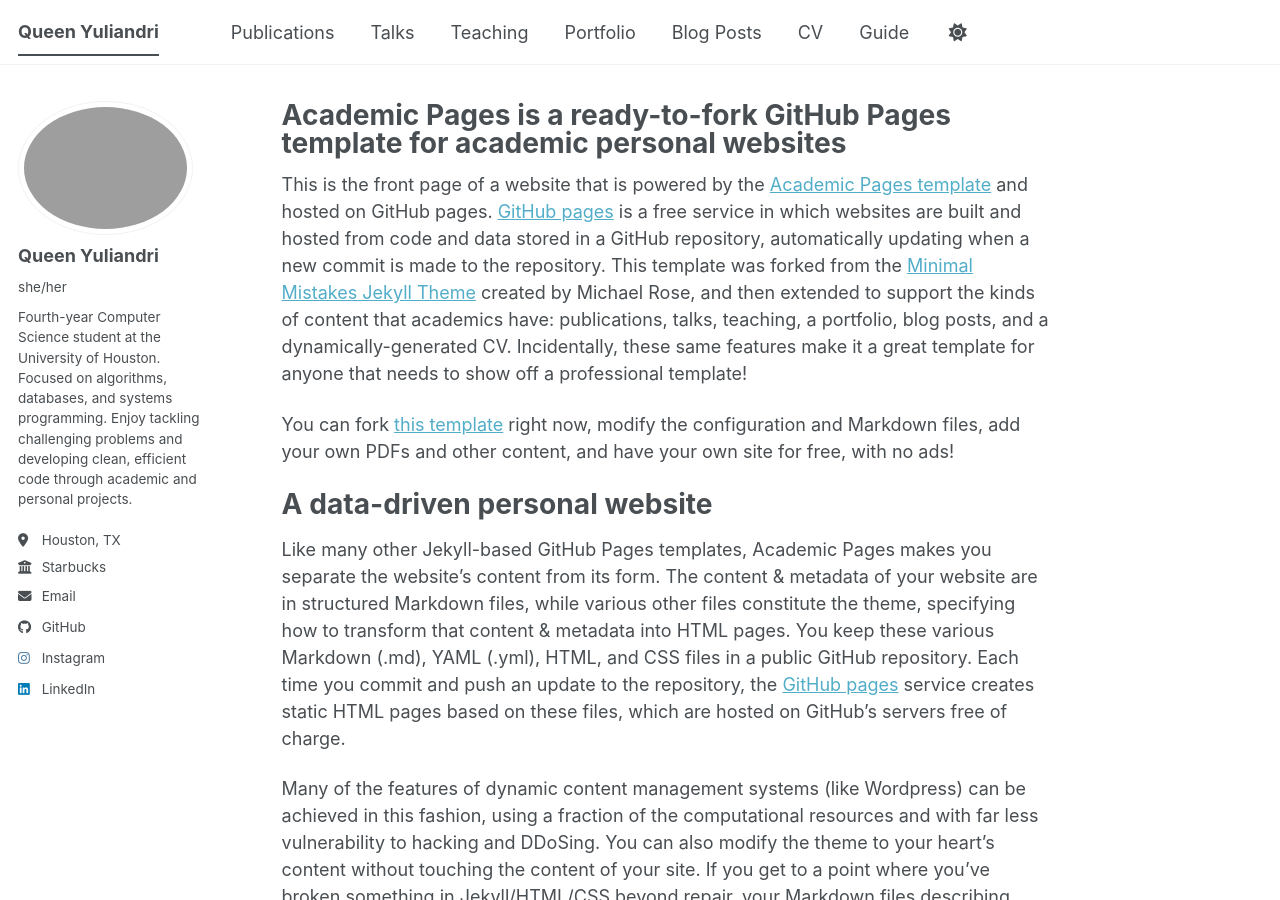
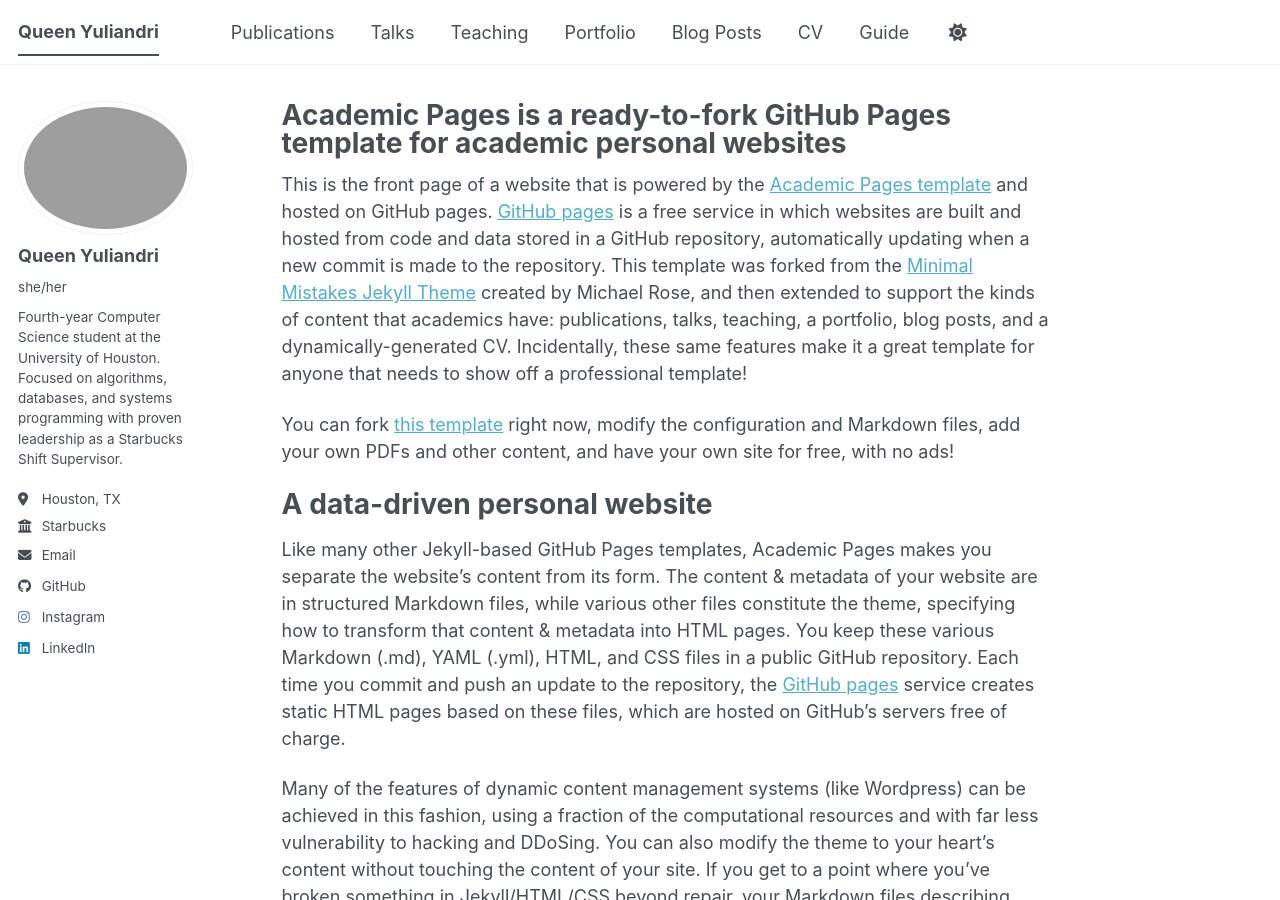
Before and after one commit to Queen-aty/Queen-aty.github.io, a Jekyll site: the page built from _pages/about.md, in a window 1280 px wide and 900 px high. Built offline with Jekyll 4.4.1, drawn with Linux system fonts in a browser that asks for light colours; a script bundle is joined from its source files by our own code; library files that are not in the unit come from our copies.

Commit message:
Update _config.yml

```diff
--- a/_config.yml
+++ b/_config.yml
@@ -26,7 +26,7 @@ author:
   avatar           : "IMG_1248.png"
   name             : "Queen Yuliandri"
   pronouns         : "she/her"
-  bio              : "Fourth-year Computer Science student at the University of Houston. Focused on algorithms, databases, and systems programming. Enjoy tackling challenging problems and developing clean, efficient code through academic and personal projects."
+  bio              : "Fourth-year Computer Science student at the University of Houston. Focused on algorithms, databases, and systems programming with proven leadership as a Starbucks Shift Supervisor."
   location         : "Houston, TX"
   employer         : "Starbucks"
   uri              : # URL
```
